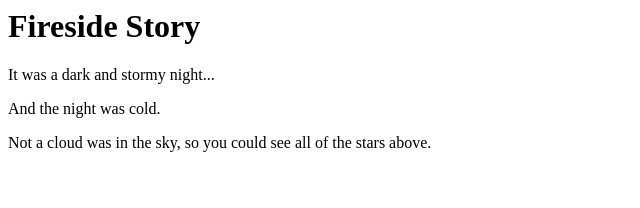
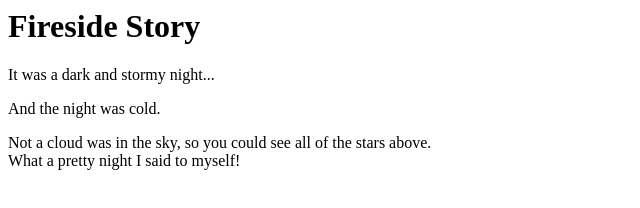
Before and after one commit to Alexcuellar18/fireside-story, a plain HTML site: page index.html in a window 1280 px wide. Shown: the whole page, without its empty margins (0-640 px from the left). Drawn offline with Linux system fonts and the light colour scheme.

Commit message:
a new line

```diff
--- a/index.html
+++ b/index.html
@@ -3,7 +3,9 @@
     <h1>Fireside Story</h1>
     <p>It was a dark and stormy night...</p>
     <p> And the night was cold.</p>
-    <p>Not a cloud was in the sky, so you could see all of the stars above.</p>
+    <p>Not a cloud was in the sky, so you could see all of the stars above.<br>
+    What a pretty night I said to myself!</p>
+
 
   </body>
 </html>
```
